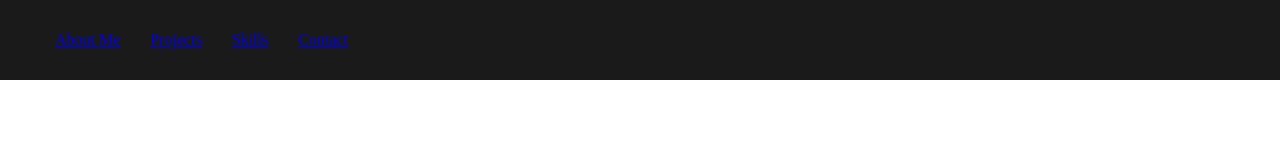
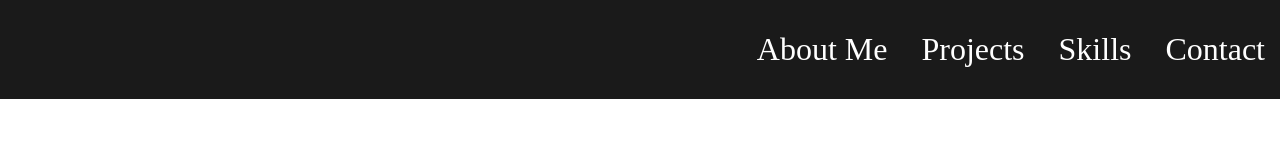
Before and after one commit to GravesLogan/graveslogan.github.io, a plain HTML site: page index.html in a window 1280 px wide. Drawn offline with Linux system fonts and the light colour scheme.

Commit message:
Updated navbar style

```diff
--- a/index.css
+++ b/index.css
@@ -12,11 +12,7 @@ nav {
     left: 0;
     display: flex;
     align-items: center;
-}
-
-nav ul {
-    display: flex;
-    float: right;
+    justify-content: flex-end;
 }
 
 nav li {
@@ -24,3 +20,9 @@ nav li {
     padding: 15px;
     text-align: center;
 }
+
+nav li a {
+    color: white;
+    text-decoration: none;
+    font-size: 2rem;
+}
```
